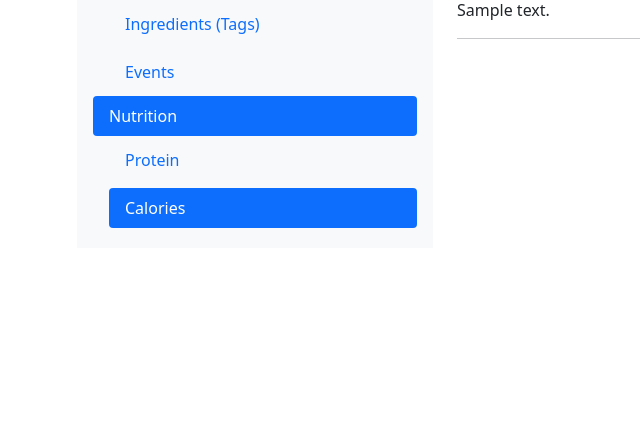
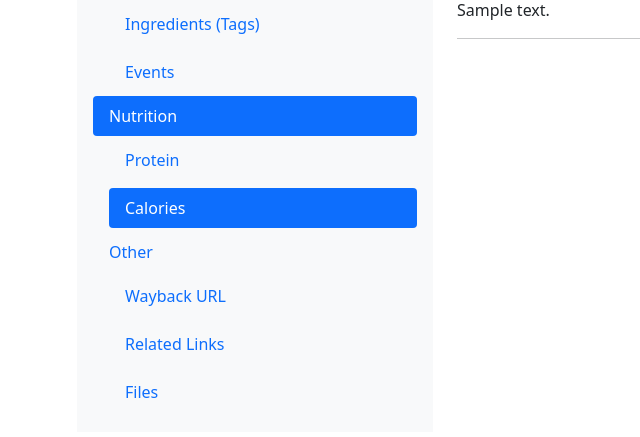
Before and after one commit to kchiv/recipeindex, a Django app: page /recipes/1/ in a window 1280 px wide. Shown: the part 910-1347 px from the top of the page, without its empty margins (5-645 px from the left). Run offline with Django 3.2, Linux system fonts and the light colour scheme; tables that the repository leaves empty hold one stand-in row (values such as "Sample post"); some libraries are stand-ins or nearby versions.

Commit message:
nav section for other

```diff
--- a/templates/recipes/recipe_detail.html
+++ b/templates/recipes/recipe_detail.html
@@ -102,6 +102,13 @@
               <nav class="nav nav-pills flex-column">
                 <a class="nav-link ms-3 my-1" href="#item-protein">Protein</a>
                 <a class="nav-link ms-3 my-1" href="#item-calories">Calories</a>
+              </nav>
+
+              <a class="nav-link" href="#item-other">Other</a>
+              <nav class="nav nav-pills flex-column">
+                <a class="nav-link ms-3 my-1" href="#item-wayback">Wayback URL</a>
+                <a class="nav-link ms-3 my-1" href="#item-related-links">Related Links</a>
+                <a class="nav-link ms-3 my-1" href="#item-files">Files</a>
               </nav>
             </nav>
           </nav>
```
